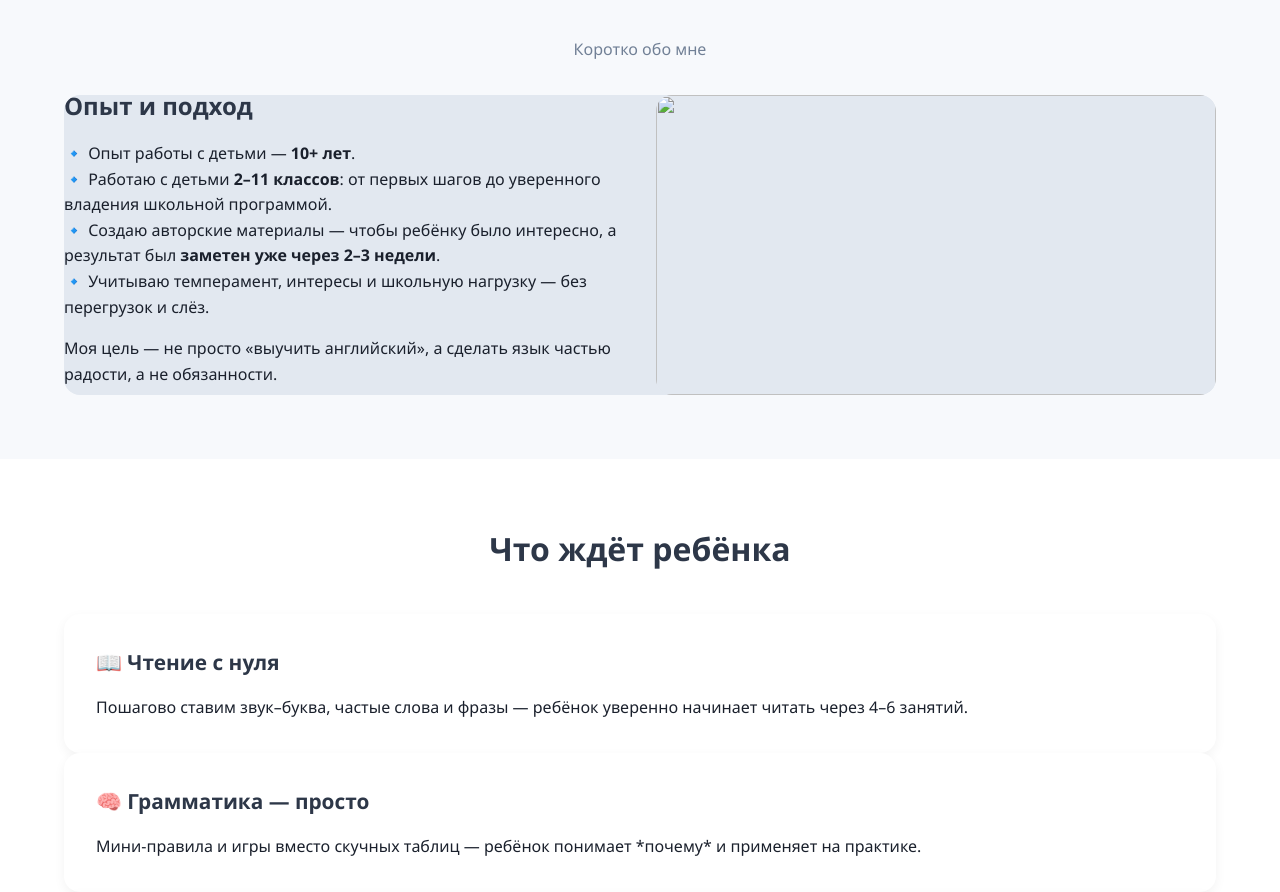
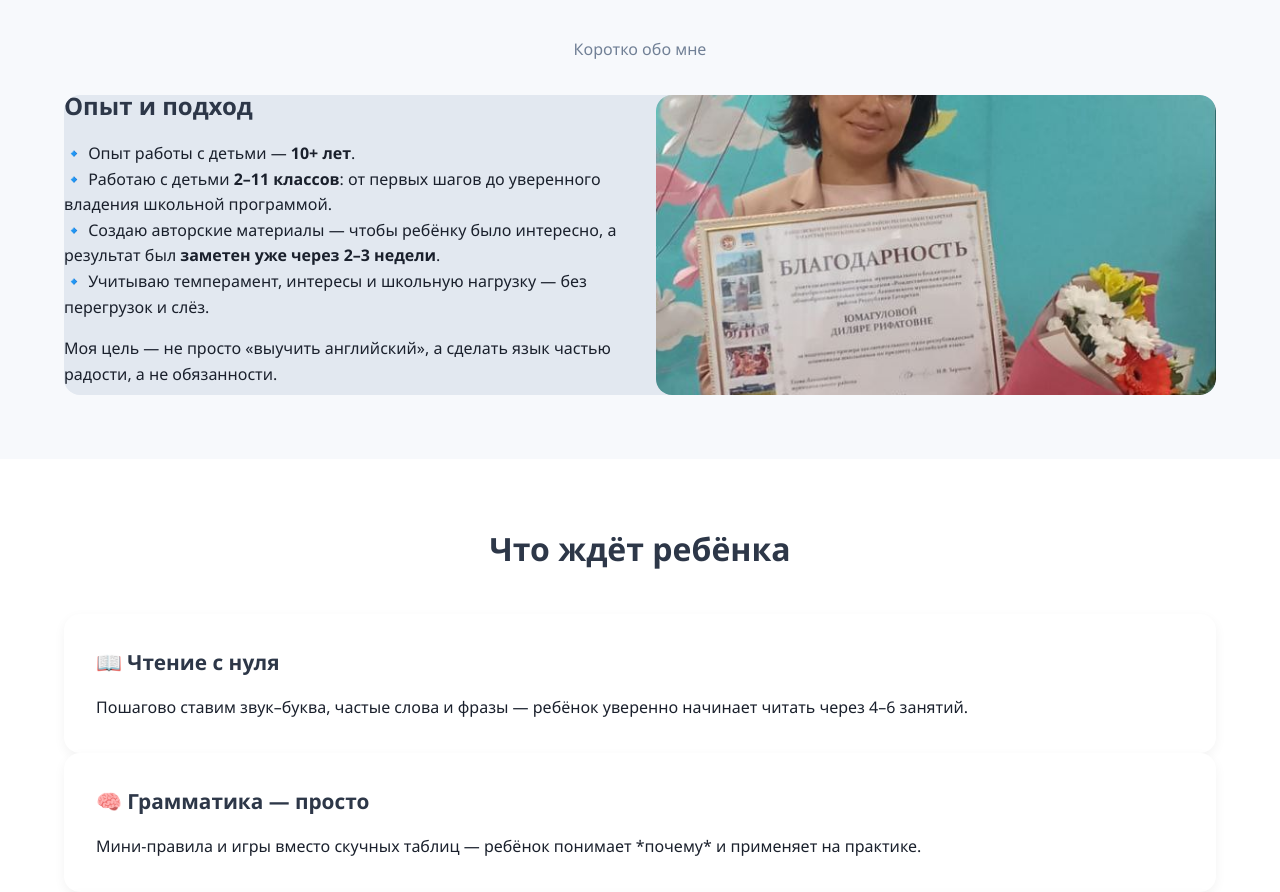
Before and after one commit to Dilyara-boop/english-teacher, a plain HTML site: page index.html in a window 1280 px wide. Shown: the part 950-1842 px from the top of the page. Drawn offline with Linux system fonts and the light colour scheme.

Commit message:
Update index.html

```diff
--- a/index.html
+++ b/index.html
@@ -397,7 +397,7 @@
     <p>Моя цель — не просто «выучить английский», а сделать язык частью радости, а не обязанности.</p>
   </div>
   <div class="photo-placeholder">
-    <img src="git@github.com:Dilyara-boop/english-teacher.git" alt>
+    <img src="image-1.jpg" alt="Мое фото">
        </div>
        </div>
     </div>
```
